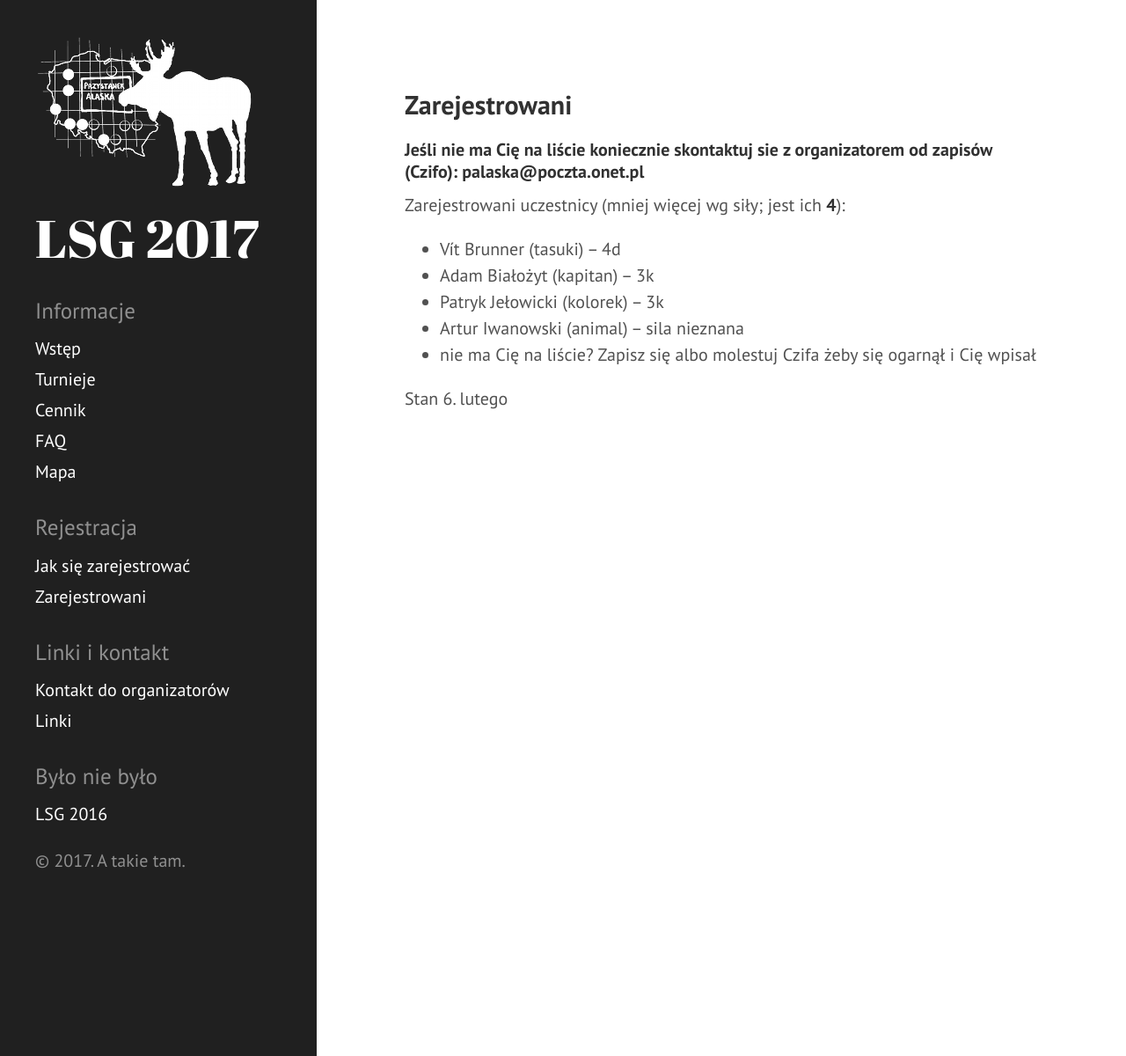
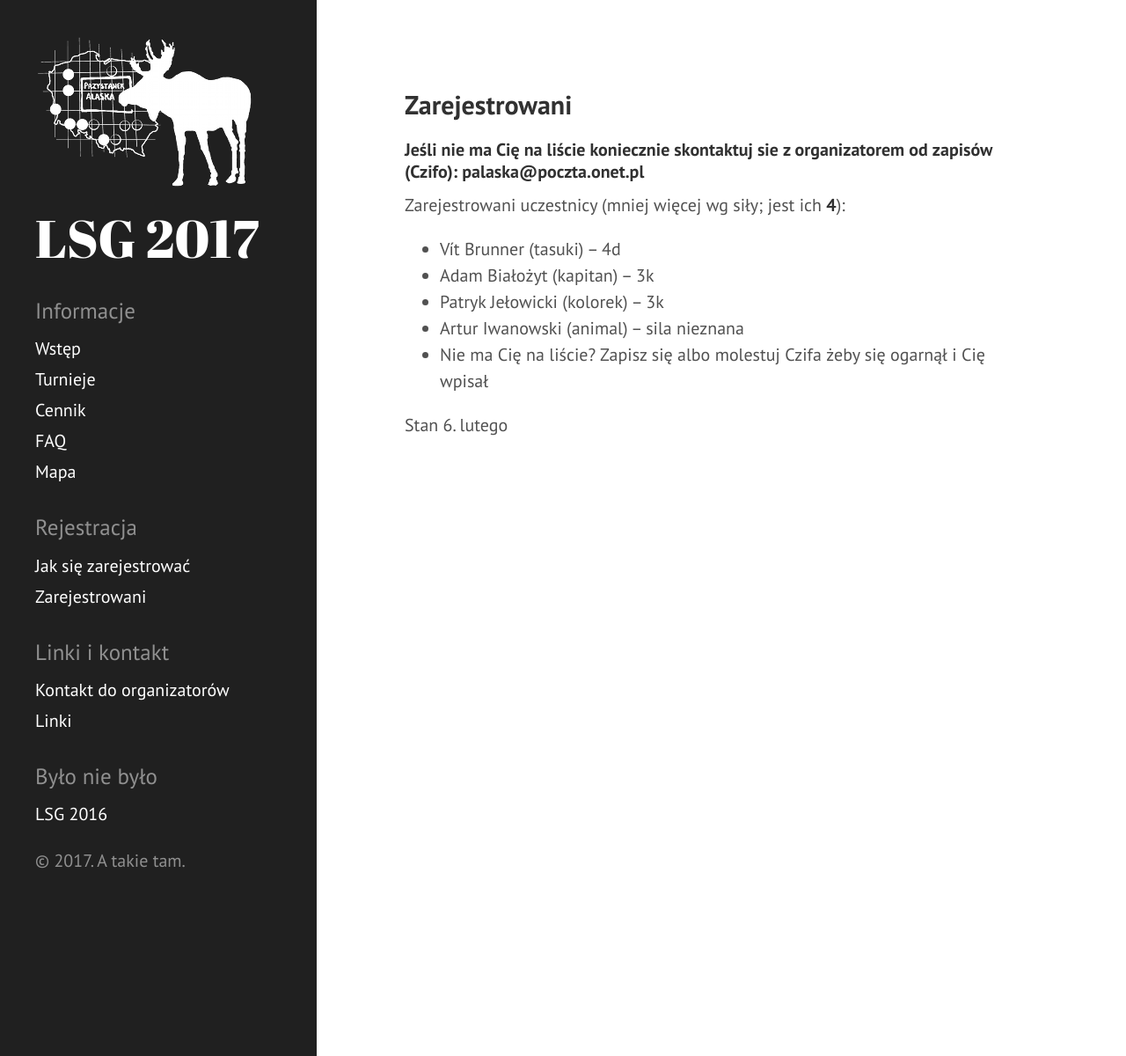
Before and after one commit to tasuki/lsg, a Jekyll site: the page built from zarejestrowani.md, in a window 1280 px wide. Shown: the whole page at 88% size. Built offline with Jekyll 4.4.1, drawn with Linux system fonts in a browser that asks for light colours.

```diff
--- a/zarejestrowani.md
+++ b/zarejestrowani.md
@@ -13,7 +13,7 @@ Zarejestrowani uczestnicy (mniej więcej wg siły; jest ich **4**):
 - Adam Białożyt (kapitan) -- 3k
 - Patryk Jełowicki (kolorek) -- 3k
 - Artur Iwanowski (animal) -- sila nieznana
-- nie ma Cię na liście? Zapisz się albo molestuj Czifa żeby się ogarnął i Cię wpisał
+- Nie ma Cię na liście?  Zapisz się albo molestuj Czifa żeby się ogarnął i Cię wpisał
 
 
 Stan 6. lutego
```
